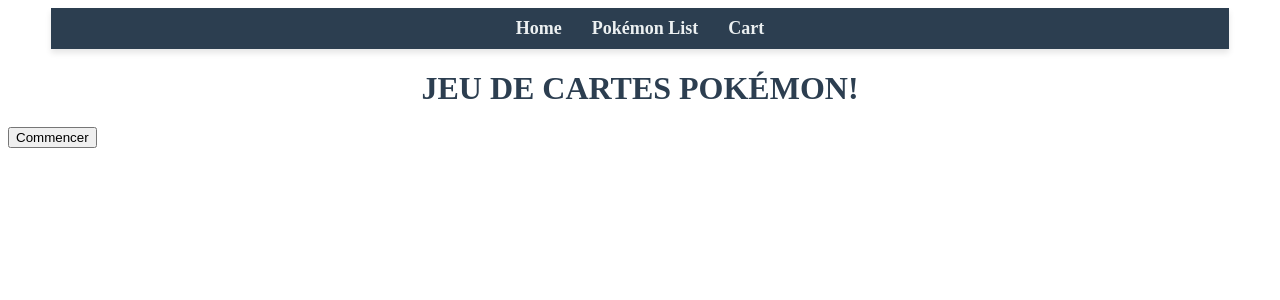
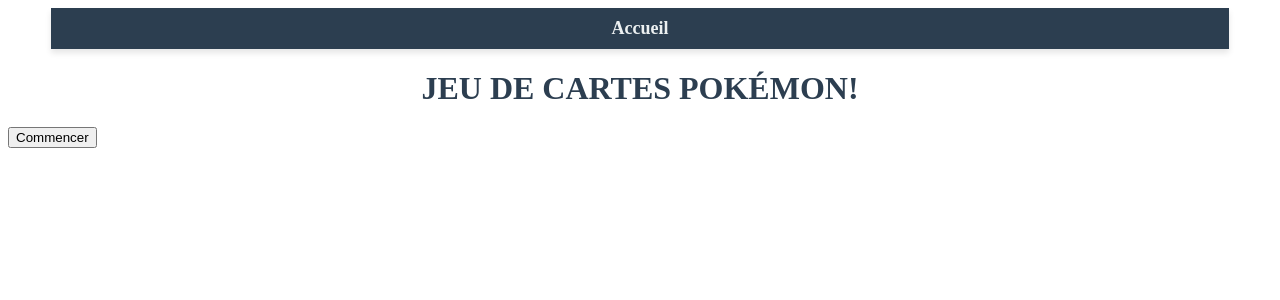
Before and after one commit to 3wa-Binome/pokemon-project, a React (Vite) app: page / in a window 1280 px wide. Shown: the top 300 px of the page. Built offline with nearby package versions, Linux system fonts and the light colour scheme.

Commit message:
modif Navbar

```diff
--- a/index.html
+++ b/index.html
@@ -4,7 +4,7 @@
     <meta charset="UTF-8" />
     <link rel="icon" type="image/svg+xml/webp" href="/icon.webp" />
     <meta name="viewport" content="width=device-width, initial-scale=1.0" />
-    <title>Vite + React</title>
+    <title>Jeu de carte pokemon</title>
   </head>
   <body>
     <div id="root"></div>
--- a/src/Components/NavBar.jsx
+++ b/src/Components/NavBar.jsx
@@ -8,16 +8,30 @@
   return (
     <nav>
       <ul>
+          {stateOfGame === 'name-selecting' ?
             <li>
-          <Link to="/">Home</Link>
+              <Link to="/">Accueil</Link>
+            </li>
+          : null
+          }
+          {stateOfGame === 'card-selecting' ?
+            <>
+              <li>
+                <Link to="/pokemon-list">Choix des pokemons</Link>
               </li>
               <li>
-          <Link to="/pokemon-list">Pokémon List</Link>
-          {stateOfGame === 'battle' ? <Link to="/battle">Bataille</Link> : null}
+                <Link to="/cart">Deck en cours</Link>
               </li>
+            </>
+
+          : null
+          }
+          {stateOfGame === 'battle' ?
             <li>
-          <Link to="/cart">Cart</Link>
+              <Link to="/battle">Bataille</Link>
             </li>
+          : null
+          }
       </ul>
     </nav>
   );
--- a/src/Features/GameSlice.js
+++ b/src/Features/GameSlice.js
@@ -4,7 +4,7 @@
   name: 'game',
   initialState: {
     turn: 1,
-    phase: 'selecting', // or battle or finished
+    phase: 'name-selecting', // name-selecting, card-selecting, battle or finished
     playerStarter: Math.round(Math.random()),
     nbOfPokemonsByPlayer: 4,
     winner: null,
--- a/src/Pages/Home.jsx
+++ b/src/Pages/Home.jsx
@@ -2,18 +2,26 @@
 import { useDispatch } from "react-redux";
 import { addPlayer } from "../Features/PlayerSlice";
 import { Link } from "react-router-dom";
+import { setPhase } from "../Features/GameSlice";
 
 const Home = () => {
   const dispatch = useDispatch()
   const [action, setAction] = useState('begin'); // or players, or cards
+  const [errors, setErrors] = useState([]); // or players, or cards
 
   const savePlayers = (e) => {
     e.preventDefault()
+    if(!e.target[0].value || !e.target[1].value) {
+      setErrors((prevErrors) => [...prevErrors, "Veuillez saisir un pseudo pour chacun des joueurs"])
+      return
+    }
     const firstPlayer = {id: 0, name: e.target[0].value};
     const secondPlayer = {id: 0, name: e.target[1].value};
 
     dispatch(addPlayer(firstPlayer));
     dispatch(addPlayer(secondPlayer));
+    dispatch(setPhase('card-selecting'))
+    setErrors([]);
     setAction('cards');
   }
 
@@ -31,11 +39,11 @@
             <form onSubmit={savePlayers}>
               <label htmlFor='first-player'>
                 Joueur 1:
-                <input type='text' id='first-player'/>
+                <input type='text' id='first-player' required/>
               </label>
               <label htmlFor='second-player'>
                 Joueur 2:
-                <input type='text' id='second-player'/>
+                <input type='text' id='second-player' required/>
               </label>
               <button>Continuer</button>
             </form>
@@ -48,6 +56,15 @@
           </>
         : <></>
       }
+      {
+        errors ?
+          <div className="error">
+            {errors.map((error) => {
+              return <p key={error}>{error}</p>
+            })}
+          </div>
+        : <></>
+      }
 
     </div>
   );
```
Lines whose indentation alone changed are shown as unchanged.
